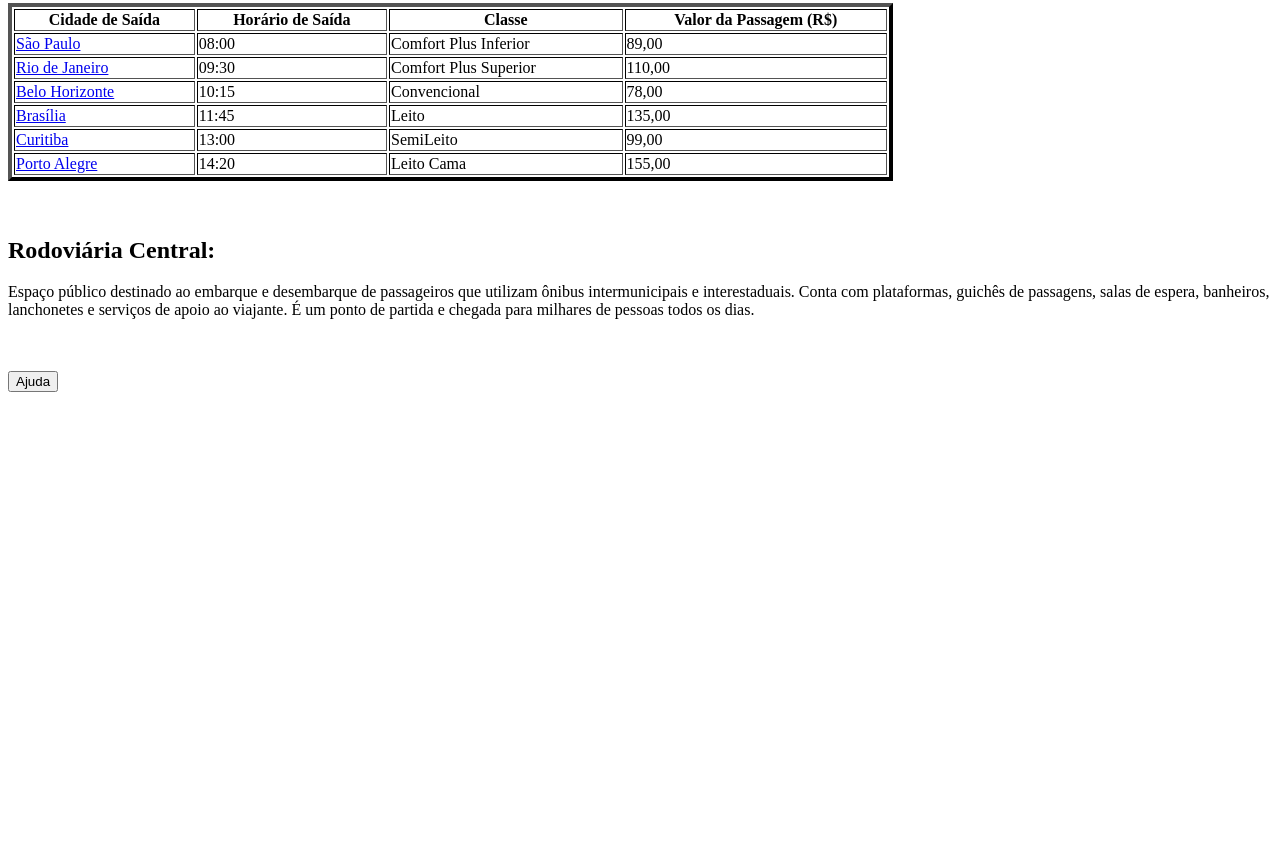
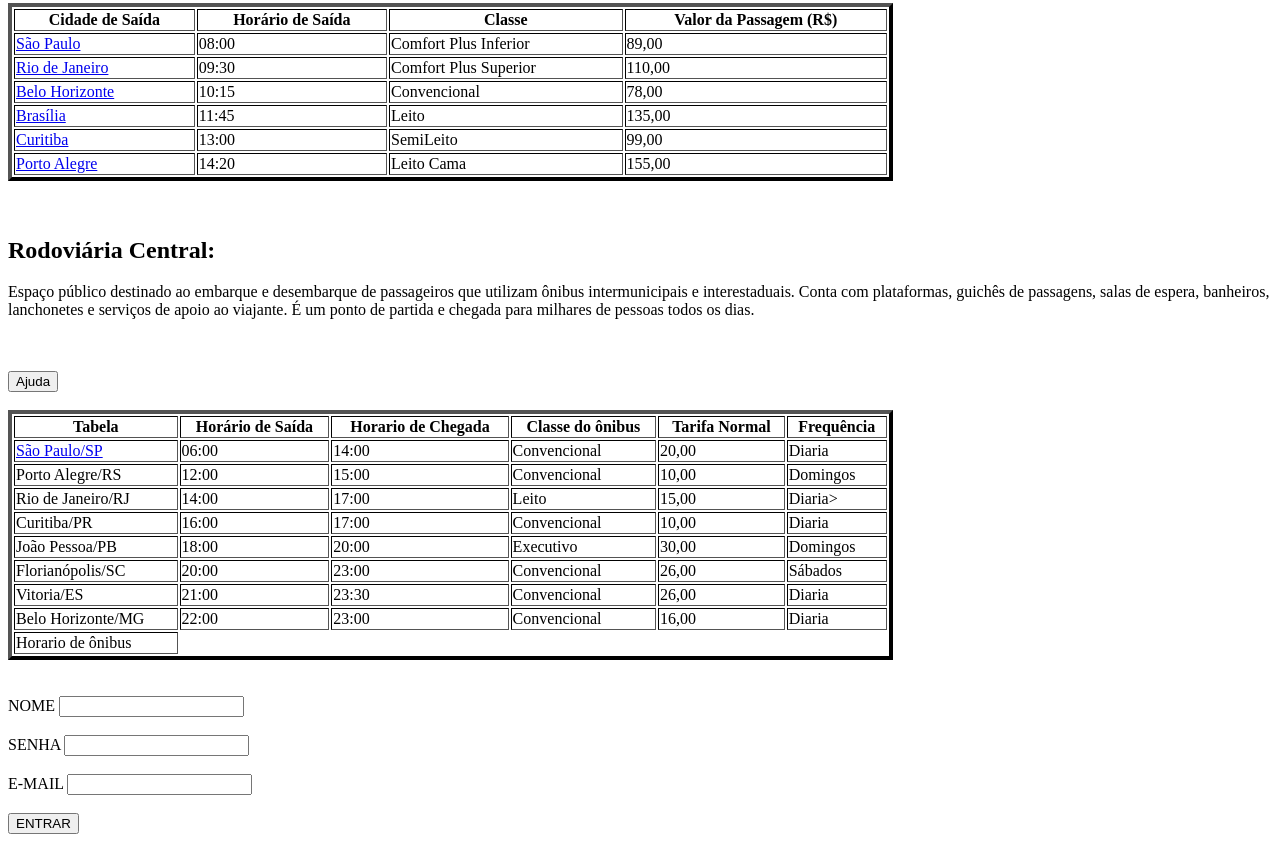
Before and after one commit to nickzinn222/rodoviaria, a plain HTML site: page rodoviaria.html in a window 1280 px wide. Shown: the part 1541-2383 px from the top of the page. Before the commit the page ends 1941 px from the top, so only its background shows below. Drawn offline with Linux system fonts and the light colour scheme.

Commit message:
rodoviaria
fizemos outra tabela, e estamos aprendendo sobre formularios

form,label e input

```diff
--- a/rodoviaria.html
+++ b/rodoviaria.html
@@ -137,6 +137,115 @@
 
     <a href="https://ajuda.deonibus.com/hc/pt-br">
     <button>Ajuda</button></a>
+    <br><br>
+
+    <table border="4" style="border-color: rgb(0, 0, 0);" width="70%"  style="color: rgb(0, 0, 0);">
+
+            <tr>
+            <th>Tabela</th>
+            <th>Horário de Saída</th>
+            <th>Horario de Chegada</th>
+            <th>Classe do ônibus</th>
+            <th>Tarifa Normal</th>
+            <th>Frequência</th>
+            </tr>
+
+            <tr>
+            <td><a href="https://rodoviariadotiete.com/deonibus/passagens-de-onibus/sao-paulo-sp-todos-para-rio-de-janeiro-rj-todos?departureDate=06/08/2025">São Paulo/SP</a></td>
+            <td>06:00</td>
+            <td>14:00</td>
+            <td>Convencional</td>
+            <td>20,00</td>
+            <td>Diaria</td>
+            </tr>
+
+            <tr>
+            <td>Porto Alegre/RS</td>
+            <td>12:00</td>
+            <td>15:00</td>
+            <td>Convencional</td>
+            <td>10,00</td>
+            <td>Domingos</td>
+            </tr>
+
+            <tr>
+            <td>Rio de Janeiro/RJ</td>
+            <td>14:00</td>
+            <td>17:00</td>
+            <td>Leito</td>
+            <td>15,00</td>
+            <td>Diaria></td>
+            </tr>
+
+            <tr>
+            <td>Curitiba/PR</td>
+            <td>16:00</td>
+            <td>17:00</td>
+            <td>Convencional</td>
+            <td>10,00</td>
+            <td>Diaria</td>
+            </tr>
+
+            <tr>
+            <td>João Pessoa/PB</td>
+            <td>18:00</td>
+            <td>20:00</td>
+            <td>Executivo</td>
+            <td>30,00</td>
+            <td>Domingos</td>
+            </tr>
+
+            <tr>
+            <td>Florianópolis/SC</td>
+            <td>20:00</td>
+            <td>23:00</td>
+            <td>Convencional</td>
+            <td>26,00</td>
+            <td>Sábados</td>
+            </tr>
+
+            <tr>
+            <td>Vitoria/ES</td>
+            <td>21:00</td>
+            <td>23:30</td>
+            <td>Convencional</td>
+            <td>26,00</td>
+            <td>Diaria</td>
+            </tr>
+
+            <tr>
+            <td>Belo Horizonte/MG</td>
+            <td>22:00</td>
+            <td>23:00</td>
+            <td>Convencional</td>
+            <td>16,00</td>
+            <td>Diaria</td>
+            </tr>
+
+            <tr>
+            <td> Horario de ônibus</td>
+            </tr>
+
+    </table>
+
+    <br><br>
+
+    <form>
+    <label for="">NOME</label>
+    <input type="text"> <br><br>
+
+
+    <label for="">SENHA</label>
+    <input type="password"> <br><br>
+
+
+    <label for="">E-MAIL</label>
+    <input type="email"> <br><br>
+
+    <button type="submit">ENTRAR</button>
+
+
+</form>
 
 </body>
 
```
Also changed, not shown: formas.html (added, +14 -0 lines).
